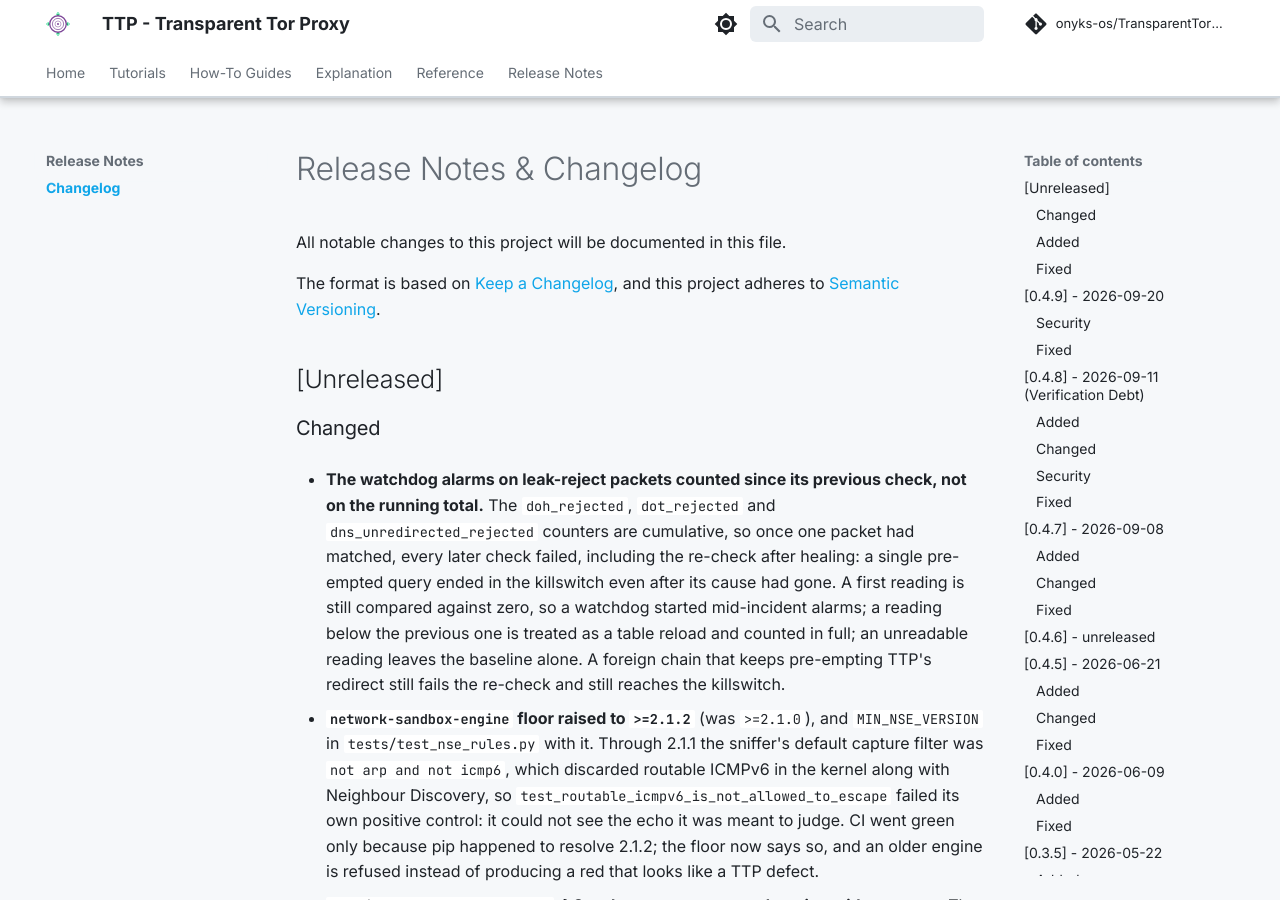
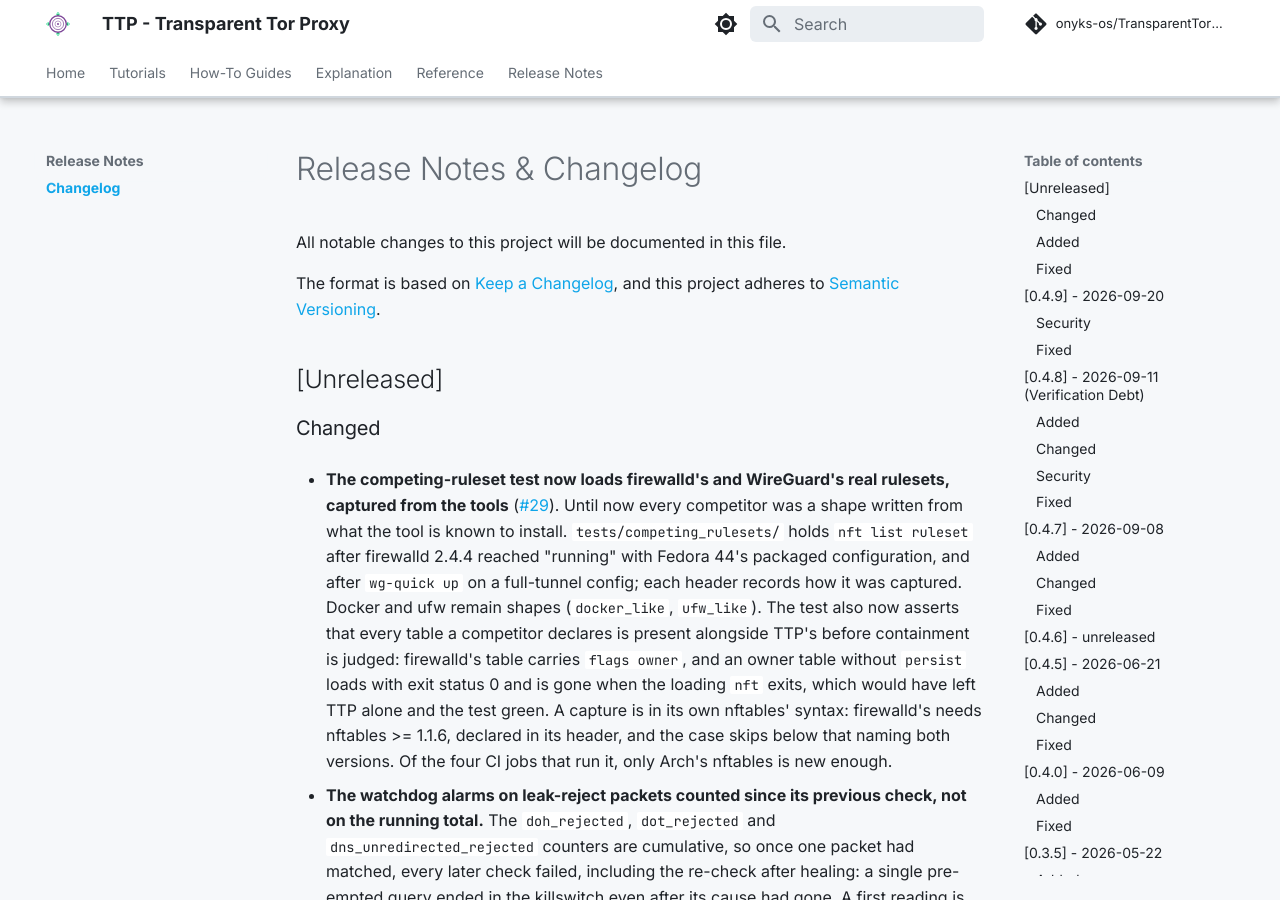
Before and after one commit to onyks-os/TransparentTorProxy, an MkDocs documentation site: the page built from docs/web/release-notes/changelog.md, in a window 1280 px wide and 900 px high. Built offline with MkDocs 1.6.1 and Material for MkDocs 9.7.7, drawn with Linux system fonts in a browser that asks for light colours; comment, search, counter and statistics services are not loaded.

Commit message:
test(nse): load firewalld's and WireGuard's real rulesets as competitors (#69)
* test(nse): load firewalld's and WireGuard's real rulesets as competitors

#29's competitors were all shapes written from what each tool is known to
install. firewalld and WireGuard's are now captured from the tools and loaded
verbatim from tests/competing_rulesets/:

- firewalld 2.4.4 (firewalld-2.4.4-1.fc44), state "running", packaged
  firewalld-standard.conf, no ERROR or WARNING in its log;
- wg-quick 1.0.20260223 after `up` on a full-tunnel config.

Both were captured without root in user namespaces (firewalld with a private
D-Bus system bus); the headers record how. With TTP's generated ruleset
loaded after each, a user-namespace probe saw DNS redirected, generic UDP
rejected and nothing leave the host, against two packets out in the
no-TTP control.

The test now also checks that every table a competitor declares is present
beside TTP's. firewalld's table is `flags owner`; an owner table without
`persist` loads with status 0 and disappears when nft exits, which would have
left TTP alone and the test green. Both that mutant and an empty fixture fail
the new assertion; all five real fixtures pass it.

Docker and ufw stay shapes.

Refs #29

Co-Authored-By: Claude Opus 5.5 <noreply@anthropic.com>
Signed-off-by: onyks-os <129986281+onyks-os@users.noreply.github.com>

* test(nse): skip a captured ruleset the runner's nftables cannot parse

The firewalld 2.4.4 capture failed on three of the four CI jobs, not on
containment but on parsing: Ubuntu 24.04 and the Fedora 41 container ship
nftables 1.0.9, which rejects `flags owner,persist`, and Debian's 1.1.3
rejects `fib saddr . mark . iif check missing`. Arch's 1.1.7 ran it and
passed.

The capture is in the syntax of the nftables that produced it, so the fixture
now declares `# Requires: nftables >= 1.1.6` (the capture's version, and the
oldest known to accept both) and the case skips below it, naming both
versions. An unreadable `nft --version` raises rather than skips. Checked
against 1.0.9, 1.1.3, 1.1.6, 1.1.7 and garbage output.

Co-Authored-By: Claude Opus 5.5 <noreply@anthropic.com>
Signed-off-by: onyks-os <129986281+onyks-os@users.noreply.github.com>

---------

Signed-off-by: onyks-os <129986281+onyks-os@users.noreply.github.com>
Co-authored-by: Claude Opus 5.5 <noreply@anthropic.com>

```diff
--- a/docs/web/release-notes/changelog.md
+++ b/docs/web/release-notes/changelog.md
@@ -8,6 +8,21 @@ and this project adheres to [Semantic Versioning](https://semver.org/spec/v2.0.0
 ## [Unreleased]
 
 ### Changed
+
+- **The competing-ruleset test now loads firewalld's and WireGuard's real
+  rulesets, captured from the tools** ([#29](https://github.com/onyks-os/TransparentTorProxy/issues/29)).
+  Until now every competitor was a shape written from what the tool is known to
+  install. `tests/competing_rulesets/` holds `nft list ruleset` after firewalld
+  2.4.4 reached "running" with Fedora 44's packaged configuration, and after
+  `wg-quick up` on a full-tunnel config; each header records how it was captured.
+  Docker and ufw remain shapes (`docker_like`, `ufw_like`). The test also now
+  asserts that every table a competitor declares is present alongside TTP's
+  before containment is judged: firewalld's table carries `flags owner`, and an
+  owner table without `persist` loads with exit status 0 and is gone when the
+  loading `nft` exits, which would have left TTP alone and the test green.
+  A capture is in its own nftables' syntax: firewalld's needs nftables >= 1.1.6,
+  declared in its header, and the case skips below that naming both versions.
+  Of the four CI jobs that run it, only Arch's nftables is new enough.
 
 - **The watchdog alarms on leak-reject packets counted since its previous
   check, not on the running total.** The `doh_rejected`, `dot_rejected` and
```
Also changed, not shown: CHANGELOG.md (+15 -0 lines), 3 other files.
